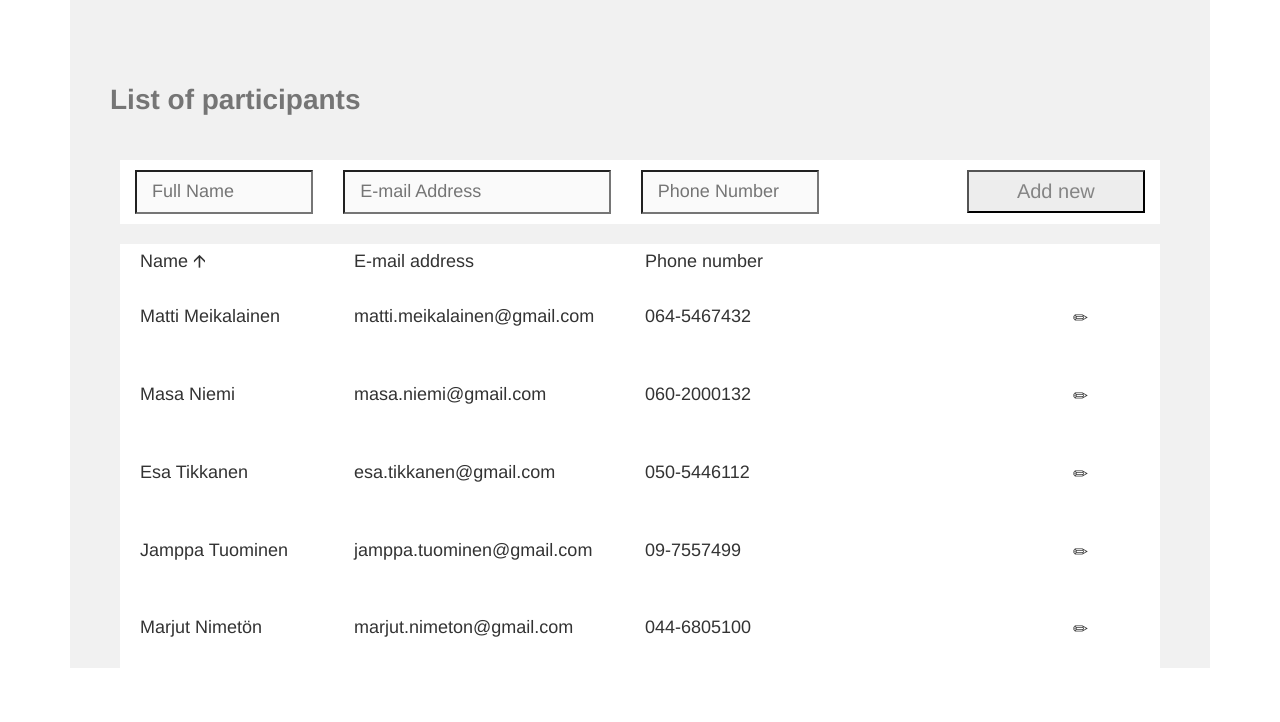
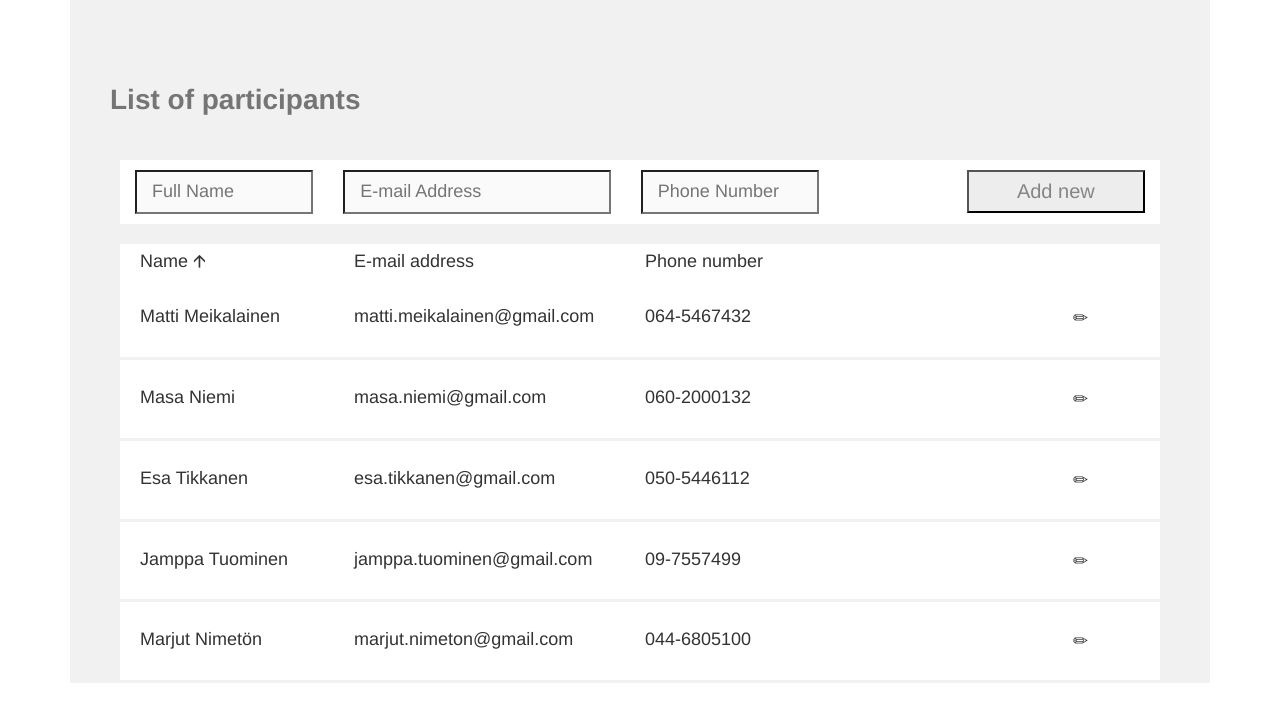
Before and after one commit to finclair/React-Name-List--Application, a React (Create React App) app: page / in a window 1280 px wide. Shown: the top 722 px of the page. Built offline with nearby package versions, Linux system fonts and the light colour scheme; a web font is replaced by a local one.

Commit message:
Style elements by adding border

```diff
--- a/src/App.css
+++ b/src/App.css
@@ -61,6 +61,7 @@
   border-top: thick solid #F1F1F1;
   border: 1px;
   padding: 20px 0;
+  border-bottom: solid #F1F1F1;
 }
 
 .name-column-header {
```
